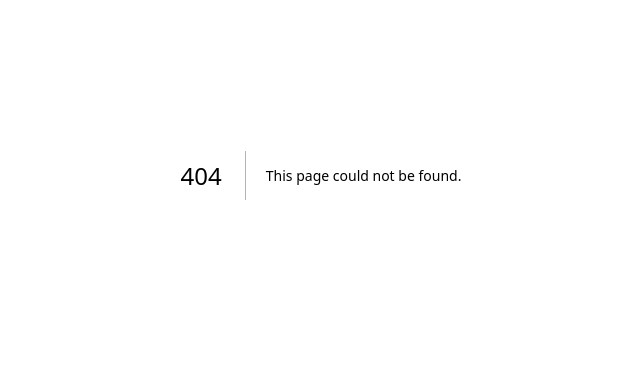
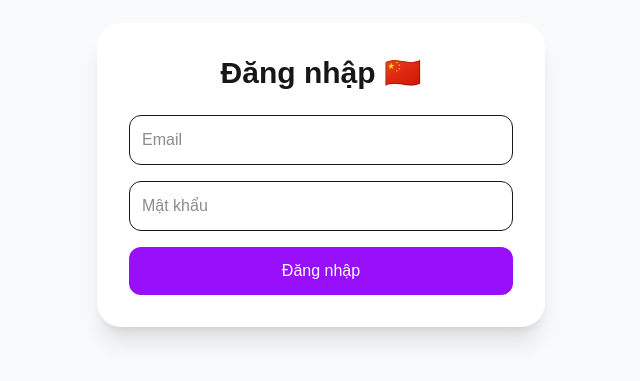
Before and after one commit to vinhdau088-cloud/Chinese, a Next.js app: page /login in a window 1280 px wide. Before the commit this address had no page. Shown: the part 225-606 px from the top of the page, without its empty margins (319-959 px from the left). Built offline with nearby package versions, Linux system fonts and the light colour scheme.

Commit message:
Create page.tsx

```diff
--- /dev/null
+++ b/app/login/page.tsx
@@ -0,0 +1,106 @@
+"use client";
+
+import { useState } from "react";
+
+export default function Login(){
+
+const [email,setEmail]=useState("");
+const [password,setPassword]=useState("");
+
+
+function handleLogin(){
+
+alert(
+"Đăng nhập: "+email
+);
+
+}
+
+
+return (
+
+<div className="
+min-h-screen
+flex
+items-center
+justify-center
+bg-gray-50
+">
+
+
+<div className="
+bg-white
+p-8
+rounded-3xl
+shadow-xl
+w-full
+max-w-md
+">
+
+
+<h1 className="
+text-3xl
+font-bold
+text-center
+mb-6
+">
+Đăng nhập 🇨🇳
+</h1>
+
+
+<input
+className="
+w-full
+border
+p-3
+rounded-xl
+mb-4
+"
+placeholder="Email"
+value={email}
+onChange={
+e=>setEmail(e.target.value)
+}
+/>
+
+
+<input
+className="
+w-full
+border
+p-3
+rounded-xl
+mb-4
+"
+placeholder="Mật khẩu"
+type="password"
+value={password}
+onChange={
+e=>setPassword(e.target.value)
+}
+/>
+
+
+<button
+onClick={handleLogin}
+className="
+w-full
+bg-purple-600
+text-white
+p-3
+rounded-xl
+">
+
+Đăng nhập
+
+</button>
+
+
+</div>
+
+
+</div>
+
+)
+
+}
```
